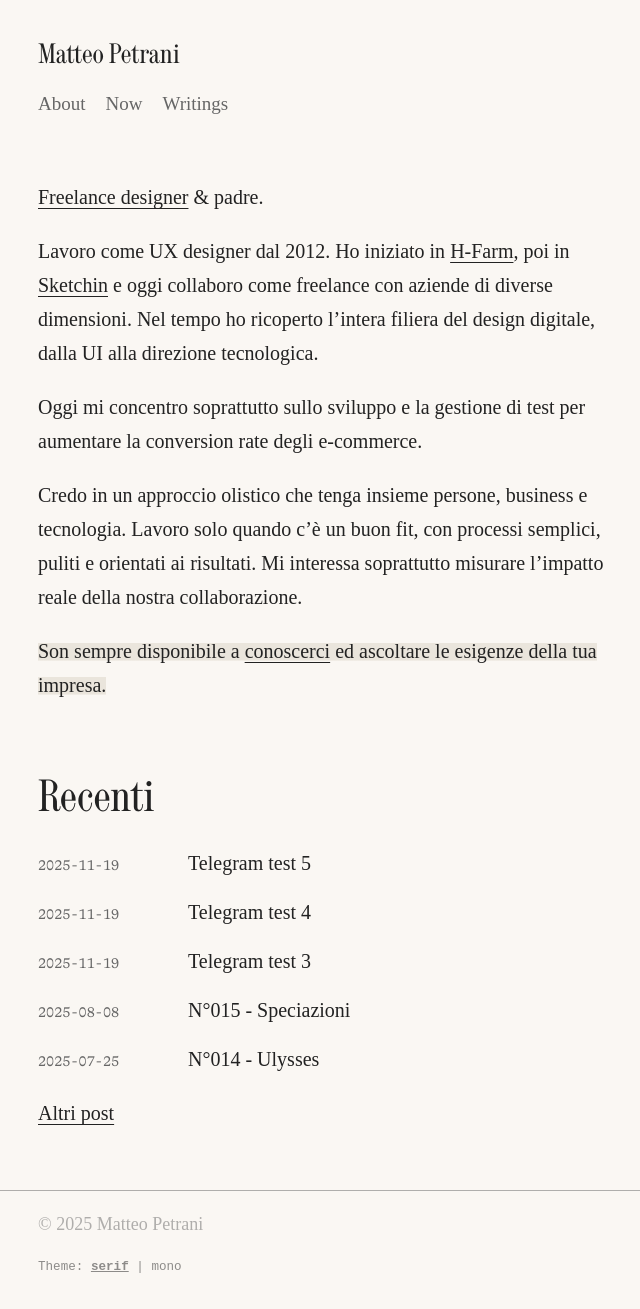
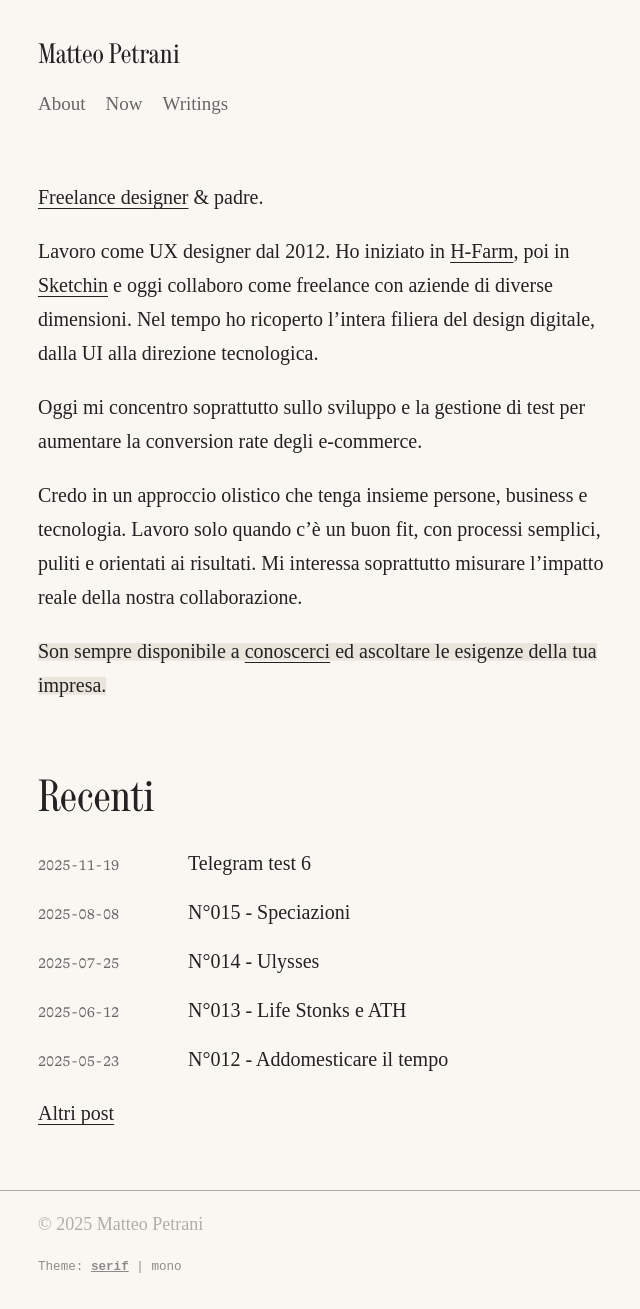
Before and after one commit to matteopetrani/matteopetrani.github.io, a Jekyll site: the page built from index.md, in a window 1280 px wide. Shown: the whole page, without its empty margins (302-942 px from the left). Built offline with Jekyll 4.4.1, drawn with Linux system fonts in a browser that asks for light colours; some web fonts are replaced.

Commit message:
new tests

```diff
--- a/_posts/2025-11-19-test3.md
+++ /dev/null
@@ -1,9 +0,0 @@
----
-layout: post
-title: "Telegram test 3"
-date: 2025-11-19 15:42:36 +0000
-author: "Matteo Petrani"
-excerpt: "Un test di integrazione telegram"
----
-
-Just a test 3
--- a/_posts/2025-11-19-test5.md
+++ /dev/null
@@ -1,9 +0,0 @@
----
-layout: post
-title: "Telegram test 5"
-date: 2025-11-19 15:42:36 +0000
-author: "Matteo Petrani"
-excerpt: "Un test di integrazione telegram"
----
-
-Just a test 5
--- a/_posts/2025-11-19-test4.md
+++ b/_posts/2025-11-19-test6.md
@@ -1,9 +1,9 @@
 ---
 layout: post
-title: "Telegram test 4"
+title: "Telegram test 6"
 date: 2025-11-19 15:42:36 +0000
 author: "Matteo Petrani"
 excerpt: "Un test di integrazione telegram"
 ---
 
-Just a test 4
+Just a test 6
```
